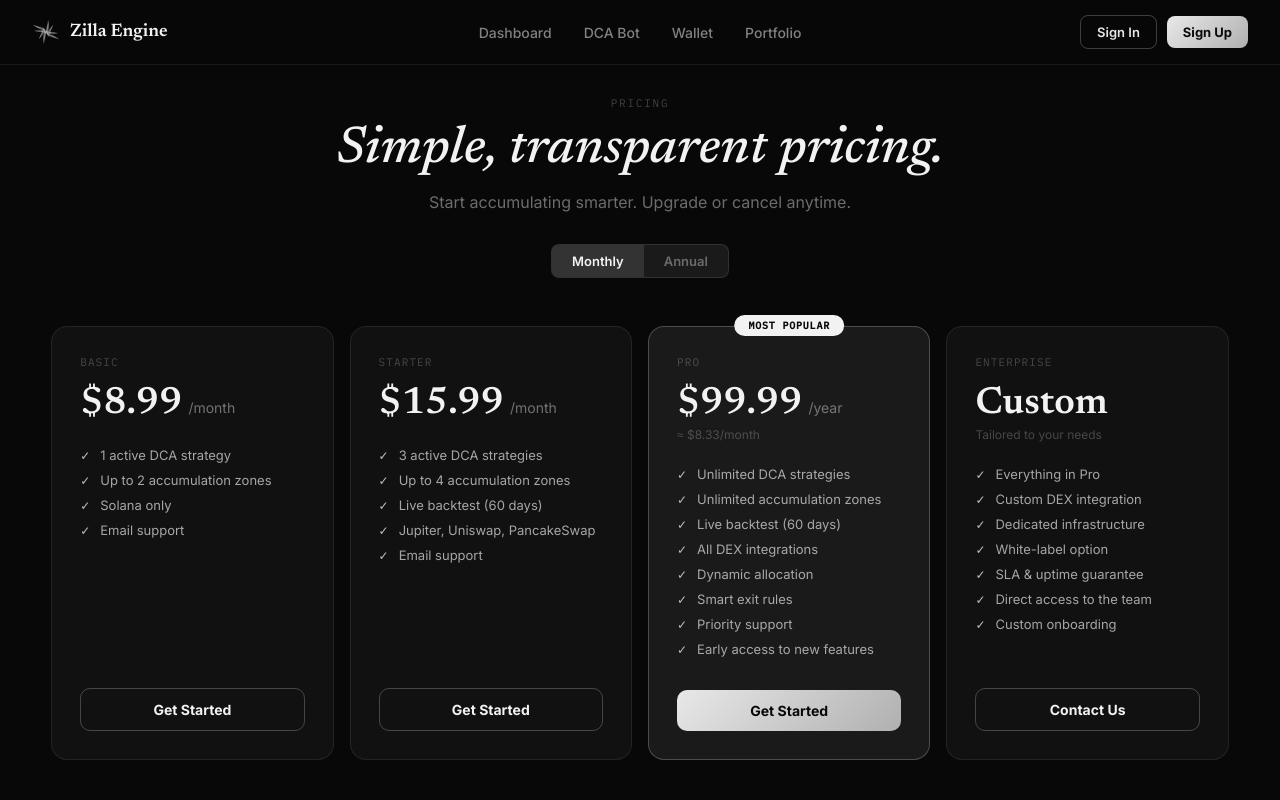
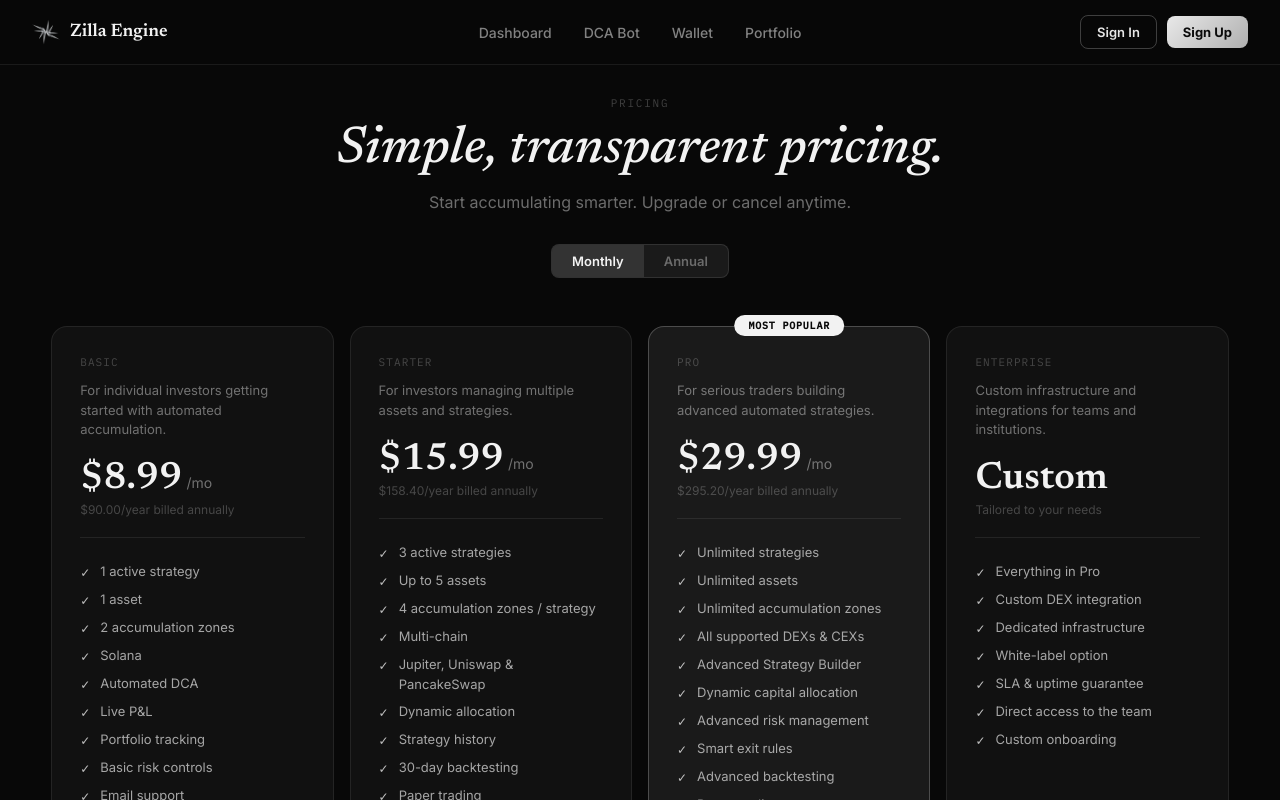
Before and after one commit to DjuneFrost/strata-site, a Next.js app: page /pricing in a window 1280 px wide. Shown: the top 800 px of the page. Built offline with nearby package versions, Linux system fonts and the light colour scheme; no server answers.

Commit message:
Exchange selector + select dark theme fix

```diff
--- a/app/pricing/page.js
+++ b/app/pricing/page.js
@@ -17,12 +17,18 @@ const PLANS = [
     id: "basic",
     name: "Basic",
     monthlyPrice: 8.99,
-    annualPrice: 7.49,
-    annualTotal: 89.99,
+    annualMonthly: 7.50,
+    annualTotal: 90.00,
+    description: "For individual investors getting started with automated accumulation.",
     features: [
-      "1 active DCA strategy",
-      "Up to 2 accumulation zones",
-      "Solana only",
+      "1 active strategy",
+      "1 asset",
+      "2 accumulation zones",
+      "Solana",
+      "Automated DCA",
+      "Live P&L",
+      "Portfolio tracking",
+      "Basic risk controls",
       "Email support",
     ],
     featured: false,
@@ -31,13 +37,20 @@ const PLANS = [
     id: "starter",
     name: "Starter",
     monthlyPrice: 15.99,
-    annualPrice: 12.99,
-    annualTotal: 155.99,
+    annualMonthly: 13.20,
+    annualTotal: 158.40,
+    description: "For investors managing multiple assets and strategies.",
     features: [
-      "3 active DCA strategies",
-      "Up to 4 accumulation zones",
-      "Live backtest (60 days)",
-      "Jupiter, Uniswap, PancakeSwap",
+      "3 active strategies",
+      "Up to 5 assets",
+      "4 accumulation zones / strategy",
+      "Multi-chain",
+      "Jupiter, Uniswap & PancakeSwap",
+      "Dynamic allocation",
+      "Strategy history",
+      "30-day backtesting",
+      "Paper trading",
+      "Advanced DCA controls",
       "Email support",
     ],
     featured: false,
@@ -45,19 +58,26 @@ const PLANS = [
   {
     id: "pro",
     name: "Pro",
-    monthlyPrice: null,
-    annualPrice: null,
-    annualTotal: 99.99,
-    yearOnly: true,
+    monthlyPrice: 29.99,
+    annualMonthly: 24.60,
+    annualTotal: 295.20,
+    description: "For serious traders building advanced automated strategies.",
     features: [
-      "Unlimited DCA strategies",
+      "Unlimited strategies",
+      "Unlimited assets",
       "Unlimited accumulation zones",
-      "Live backtest (60 days)",
-      "All DEX integrations",
-      "Dynamic allocation",
+      "All supported DEXs & CEXs",
+      "Advanced Strategy Builder",
+      "Dynamic capital allocation",
+      "Advanced risk management",
       "Smart exit rules",
+      "Advanced backtesting",
+      "Paper trading",
+      "Portfolio analytics",
+      "Full trade history",
+      "Priority execution",
       "Priority support",
-      "Early access to new features",
+      "Early access",
     ],
     featured: true,
   },
@@ -65,6 +85,7 @@ const PLANS = [
     id: "enterprise",
     name: "Enterprise",
     custom: true,
+    description: "Custom infrastructure and integrations for teams and institutions.",
     features: [
       "Everything in Pro",
       "Custom DEX integration",
@@ -87,9 +108,9 @@ export default function PricingPage() {
         @import url('https://fonts.googleapis.com/css2?family=Newsreader:ital,wght@0,500;0,600;1,500&family=Inter:wght@400;500;600;700&family=IBM+Plex+Mono:wght@400;500&display=swap');
         .plan-card { background: #111111; border: 1px solid rgba(255,255,255,0.08); border-radius: 16px; padding: 28px; display: flex; flex-direction: column; }
         .plan-card.featured { background: #1a1a1a; border-color: rgba(192,192,192,0.3); }
-        .feature-item { display: flex; align-items: center; gap: 10px; font-family: 'Inter', sans-serif; font-size: 13px; color: rgba(230,230,230,0.7); margin-bottom: 9px; }
-        .feature-check { color: #C0C0C0; font-size: 12px; flex-shrink: 0; }
-        .toggle-pill { display: flex; align-items: center; gap: 0; background: #1a1a1a; border: 1px solid rgba(255,255,255,0.1); border-radius: 8px; overflow: hidden; }
+        .feature-item { display: flex; align-items: flex-start; gap: 10px; font-family: 'Inter', sans-serif; font-size: 13px; color: rgba(230,230,230,0.7); margin-bottom: 8px; line-height: 1.5; }
+        .feature-check { color: #C0C0C0; font-size: 12px; flex-shrink: 0; margin-top: 2px; }
+        .toggle-pill { display: flex; align-items: center; background: #1a1a1a; border: 1px solid rgba(255,255,255,0.1); border-radius: 8px; overflow: hidden; }
         .toggle-opt { padding: 8px 20px; font-family: 'Inter', sans-serif; font-size: 13px; font-weight: 600; cursor: pointer; border: none; transition: all .15s; }
         .toggle-opt.active { background: rgba(192,192,192,0.15); color: #F2F2F2; }
         .toggle-opt.inactive { background: transparent; color: rgba(230,230,230,0.4); }
@@ -115,11 +136,6 @@ export default function PricingPage() {
               <button className={`toggle-opt ${!annual ? "active" : "inactive"}`} onClick={() => setAnnual(false)}>Monthly</button>
               <button className={`toggle-opt ${annual ? "active" : "inactive"}`} onClick={() => setAnnual(true)}>Annual</button>
             </div>
-            {annual && (
-              <span style={{ fontFamily: "'IBM Plex Mono', monospace", fontSize: 11, color: C.silver, background: "rgba(192,192,192,0.08)", border: "1px solid rgba(192,192,192,0.2)", borderRadius: 20, padding: "3px 10px" }}>
-                Save up to 20%
-              </span>
-            )}
           </div>
         </div>
 
@@ -133,31 +149,41 @@ export default function PricingPage() {
                 </div>
               )}
 
-              <div style={{ fontFamily: "'IBM Plex Mono', monospace", fontSize: 11, textTransform: "uppercase", letterSpacing: "0.1em", color: C.textFaint, marginBottom: 16 }}>{plan.name}</div>
+              {/* Plan name */}
+              <div style={{ fontFamily: "'IBM Plex Mono', monospace", fontSize: 11, textTransform: "uppercase", letterSpacing: "0.1em", color: C.textFaint, marginBottom: 12 }}>
+                {plan.name}
+              </div>
 
-              <div style={{ marginBottom: 24 }}>
+              {/* Description */}
+              <div style={{ fontFamily: "'Inter', sans-serif", fontSize: 13, color: C.textDim, marginBottom: 20, lineHeight: 1.5, minHeight: 40 }}>
+                {plan.description}
+              </div>
+
+              {/* Price */}
+              <div style={{ marginBottom: 24, paddingBottom: 20, borderBottom: `1px solid ${C.border}` }}>
                 {plan.custom ? (
                   <>
                     <span style={{ fontFamily: "'Newsreader', serif", fontSize: 38, fontWeight: 600, color: C.silverBright }}>Custom</span>
                     <div style={{ fontFamily: "'Inter', sans-serif", fontSize: 12, color: C.textFaint, marginTop: 4 }}>Tailored to your needs</div>
                   </>
-                ) : plan.yearOnly ? (
-                  <>
-                    <span style={{ fontFamily: "'Newsreader', serif", fontSize: 38, fontWeight: 600, color: C.silverBright }}>${plan.annualTotal}</span>
-                    <span style={{ fontFamily: "'Inter', sans-serif", fontSize: 14, color: C.textDim, marginLeft: 6 }}>/year</span>
-                    <div style={{ fontFamily: "'Inter', sans-serif", fontSize: 12, color: C.textFaint, marginTop: 4 }}>≈ $8.33/month</div>
-                  </>
                 ) : (
                   <>
-                    <span style={{ fontFamily: "'Newsreader', serif", fontSize: 38, fontWeight: 600, color: C.silverBright }}>
-                      ${annual ? plan.annualPrice : plan.monthlyPrice}
-                    </span>
-                    <span style={{ fontFamily: "'Inter', sans-serif", fontSize: 14, color: C.textDim, marginLeft: 6 }}>/month</span>
-                    {annual && <div style={{ fontFamily: "'Inter', sans-serif", fontSize: 12, color: C.textFaint, marginTop: 4 }}>Billed ${plan.annualTotal}/year</div>}
+                    <div style={{ display: "flex", alignItems: "baseline", gap: 4 }}>
+                      <span style={{ fontFamily: "'Newsreader', serif", fontSize: 38, fontWeight: 600, color: C.silverBright }}>
+                        ${annual ? plan.annualMonthly.toFixed(2) : plan.monthlyPrice.toFixed(2)}
+                      </span>
+                      <span style={{ fontFamily: "'Inter', sans-serif", fontSize: 14, color: C.textDim }}>/mo</span>
+                    </div>
+                    <div style={{ fontFamily: "'Inter', sans-serif", fontSize: 12, color: C.textFaint, marginTop: 4 }}>
+                      {annual
+                        ? `Billed $${plan.annualTotal.toFixed(2)}/year`
+                        : `$${plan.annualTotal.toFixed(2)}/year billed annually`}
+                    </div>
                   </>
                 )}
               </div>
 
+              {/* Features */}
               <div style={{ flex: 1, marginBottom: 24 }}>
                 {plan.features.map((f, i) => (
                   <div key={i} className="feature-item">
@@ -167,6 +193,7 @@ export default function PricingPage() {
                 ))}
               </div>
 
+              {/* CTA */}
               {plan.custom ? (
                 <a
                   href="mailto:contact@zillaengine.xyz"
--- a/app/wallet/page.js
+++ b/app/wallet/page.js
@@ -45,7 +45,7 @@ const NETWORKS = [
     color: "#14F195",
     colorDim: "rgba(20,241,149,0.08)",
     colorBorder: "rgba(20,241,149,0.25)",
-    logo: "https://assets.coingecko.com/coins/images/35809/small/hyperliquid.png",
+    logo: "https://app.pacifica.fi/imgs/tokens/HYPE.svg",
     comingSoon: true,
   },
 ];
@@ -74,7 +74,7 @@ function NetworkCard({ network }) {
             src={network.logo}
             alt={network.name}
             style={{ width: 36, height: 36, borderRadius: "50%", objectFit: "contain" }}
-            onError={e => { e.target.style.display = "none"; }}
+            onError={e => { e.target.src = "https://assets.coingecko.com/coins/images/35809/thumb/hyperliquid.png"; }}
           />
           <div>
             <div style={{ fontFamily: "'Newsreader', serif", fontSize: 18, fontWeight: 600, color: C.silverBright }}>
```
Also changed, not shown: app/bot/page.js (+88 -2 lines).
